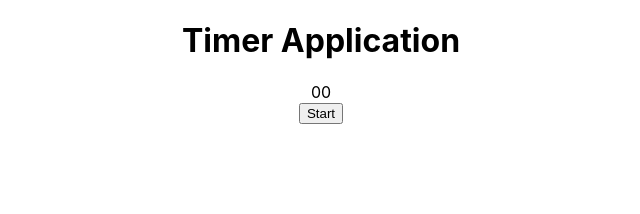
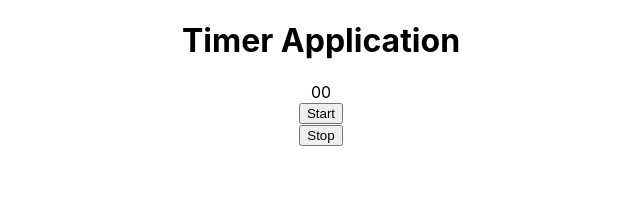
Before and after one commit to AbdulMoiz8994/tes-case-project, a React (Create React App) app: page / in a window 1280 px wide. Shown: the top 214 px of the page, without its empty margins (319-959 px from the left). Built offline with nearby package versions, Linux system fonts and the light colour scheme.

Commit message:
we make the stop function and pass via props in TimerButtoon

```diff
--- a/src/Components/Timer/Timer.tsx
+++ b/src/Components/Timer/Timer.tsx
@@ -36,7 +36,12 @@ function Start(){
 }
 }
     // Stop button
-
+const Stop=() =>{
+    if(status !== 0){
+       setStatus(2)
+       clearInterval(intervals)
+    }
+}
 
     //Reset button
 
@@ -49,6 +54,10 @@ function Start(){
          ButtonAction={Run}
          ButtonValue={"Start"}
          />
+         <TimerButton
+         ButtonAction={Stop}
+         ButtonValue={"Stop"}
+         />
         </div>
     )
 }
```
